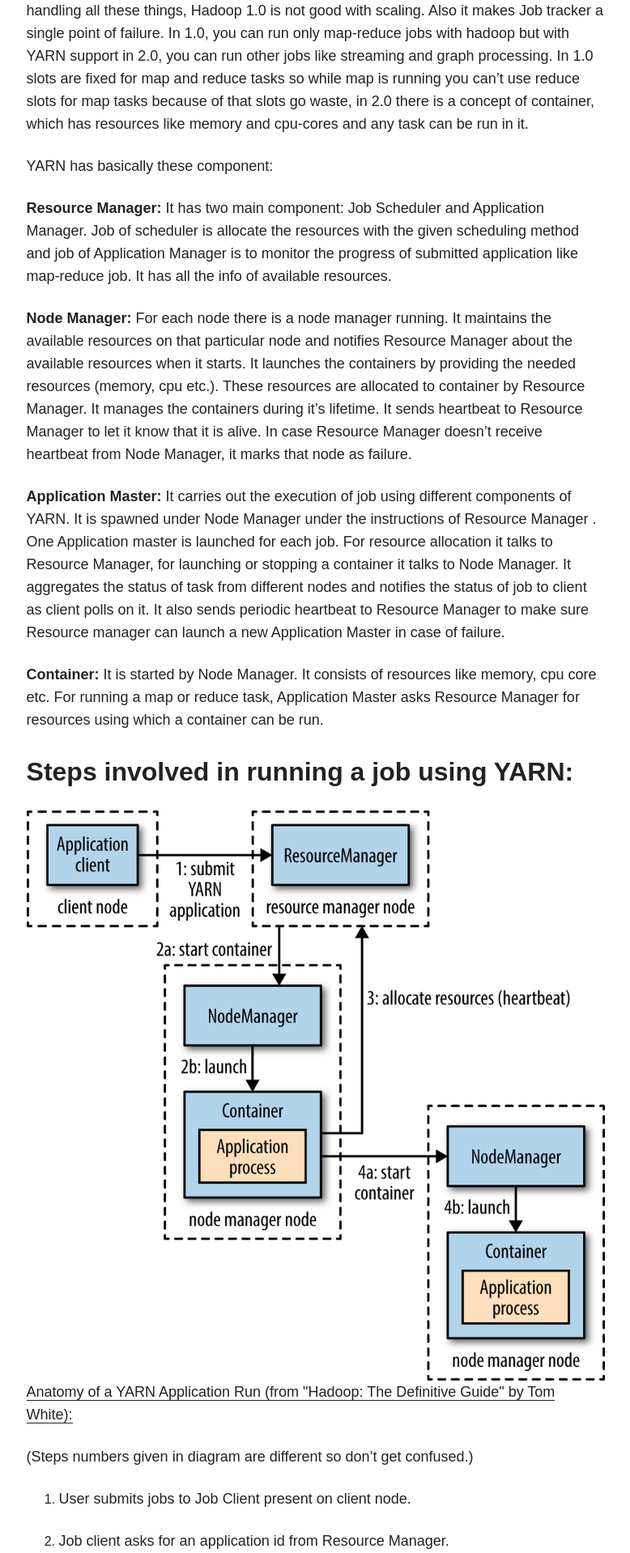
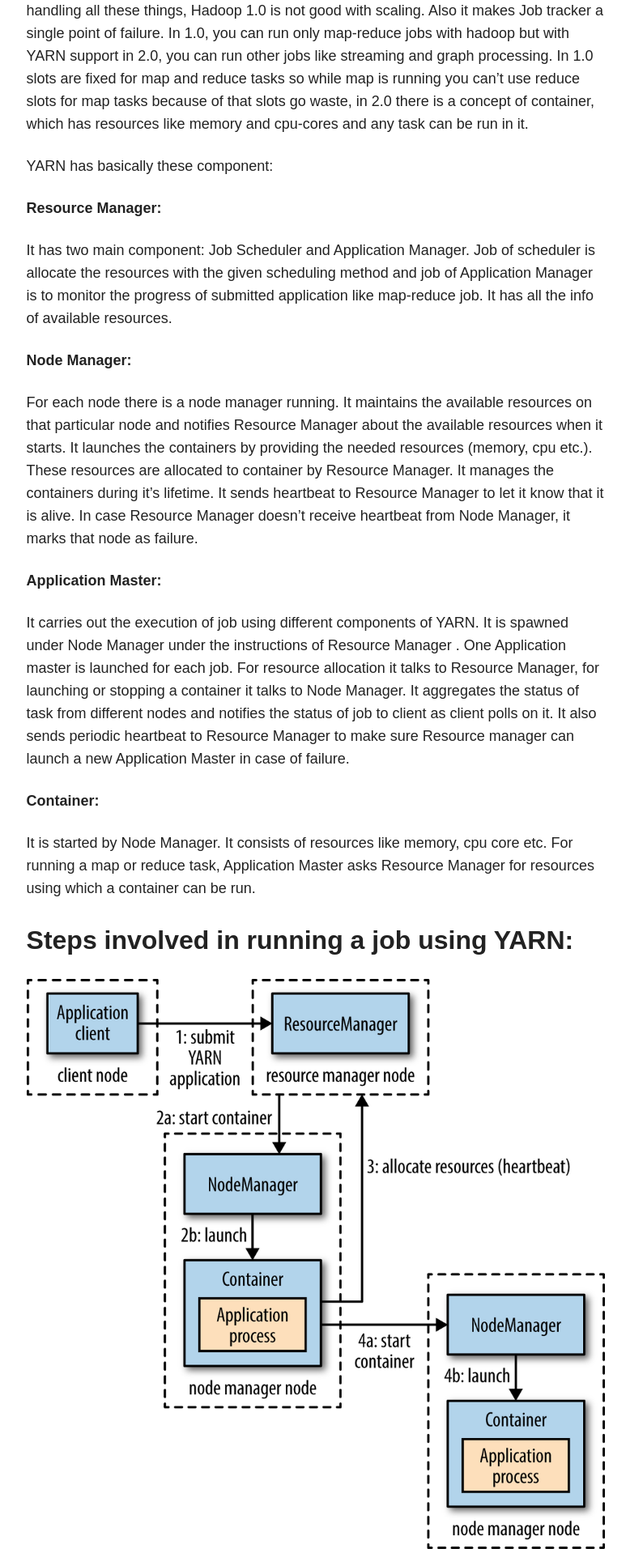
Before and after one commit to shobhit-garg/shobhit-garg.github.io, a Jekyll site: the page built from _posts/blog/2017-06-03-introduction-and-working-of-yarn.markdown, in a window 1280 px wide. Shown: the part 1415-3333 px from the top of the page at 81% size, without its empty margins (347-1125 px from the left). Built offline with Jekyll 4.4.1, drawn with Linux system fonts in a browser that asks for light colours; nearby versions of some CDN libraries; comment, search, counter and statistics services are not loaded.

Commit message:
minor formatting

```diff
--- a/_posts/blog/2017-06-03-introduction-and-working-of-yarn.markdown
+++ b/_posts/blog/2017-06-03-introduction-and-working-of-yarn.markdown
@@ -32,15 +32,23 @@ YARN was introduced in Hadoop 2.0. In Hadoop 1.0 a map-reduce job is run through
 YARN has basically these component:
 
 
-__Resource Manager:__ It has two main component: Job Scheduler and Application Manager. Job of scheduler is allocate the resources with the given scheduling method and job of Application Manager is to monitor the progress of submitted application like map-reduce job. It has all the info of available resources.
+__Resource Manager:__
 
-__Node Manager:__ For each node there is a node manager running. It maintains the available resources on that particular node and notifies Resource Manager about the available resources when it starts. It launches the containers by providing the needed resources (memory, cpu etc.). These resources are allocated to container by Resource Manager.
+It has two main component: Job Scheduler and Application Manager. Job of scheduler is allocate the resources with the given scheduling method and job of Application Manager is to monitor the progress of submitted application like map-reduce job. It has all the info of available resources.
+
+__Node Manager:__
+
+For each node there is a node manager running. It maintains the available resources on that particular node and notifies Resource Manager about the available resources when it starts. It launches the containers by providing the needed resources (memory, cpu etc.). These resources are allocated to container by Resource Manager.
 It manages the containers during it's lifetime. It sends heartbeat to Resource Manager to let it know that it is alive. In case Resource Manager doesn't receive heartbeat from Node Manager, it marks that node as failure.
 
-__Application Master:__ It carries out the execution of job using different components of YARN. It is spawned under Node Manager under the instructions of Resource Manager . One Application master is launched for each job. For resource allocation it talks to Resource Manager, for launching or stopping a container it talks to Node Manager. It aggregates the status of task from different nodes and notifies the status of job to client as client polls on it. It also sends periodic heartbeat to Resource Manager to make sure Resource manager can launch a new Application Master in case of failure.
+__Application Master:__
+
+It carries out the execution of job using different components of YARN. It is spawned under Node Manager under the instructions of Resource Manager . One Application master is launched for each job. For resource allocation it talks to Resource Manager, for launching or stopping a container it talks to Node Manager. It aggregates the status of task from different nodes and notifies the status of job to client as client polls on it. It also sends periodic heartbeat to Resource Manager to make sure Resource manager can launch a new Application Master in case of failure.
 
 
-__Container:__ It is started by Node Manager. It consists of resources like memory, cpu core etc. For running a map or reduce task, Application Master asks Resource Manager for resources using which a container can be run.
+__Container:__
+
+It is started by Node Manager. It consists of resources like memory, cpu core etc. For running a map or reduce task, Application Master asks Resource Manager for resources using which a container can be run.
 
 
 ## Steps involved in running a job using YARN:
```
